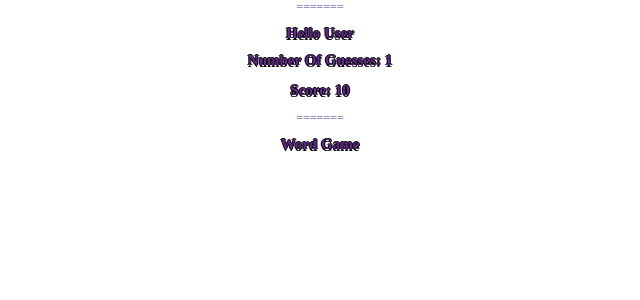
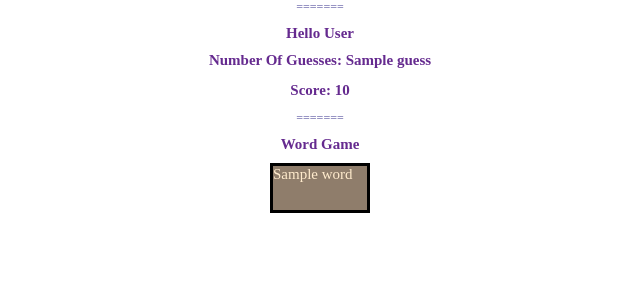
Before and after one commit to rudhib2/Language-Learning-Application, a Flask app: template templates/index.html in a window 1280 px wide. Shown: the top 300 px of the page, without its empty margins (320-960 px from the left). Run offline with Flask 2, Linux system fonts and the light colour scheme; the template is opened without the code that fills it: most values are stand-ins (such as "Sample title", 1, 10 or a date in 2020); parts of the project's set-up code (start-up, migrations or seed data) failed here and were passed over.

Commit message:
displaying python variables on html, updated cards on html, worked on word arrays

```diff
--- a/app.py
+++ b/app.py
@@ -12,18 +12,23 @@ db = SQLAlchemy(app)
 
 
 
-@app.route('/')
-def index():
-    return render_template('index.html')
+# # @app.route('/')
+# # def index():
+# #     temp = 1
+# #     return render_template('index.html', value = temp, guess = "test")
 
-if __name__ == "__main__":
-    app.run(debug=True)
+# if __name__ == "__main__":
+#     app.run(debug=True)
 
 class PlayerInfo:
     # Private variable score keep track of the score of the user
     score = 0
     # Private variable number_of_card_pairs left on screen (updates once the user answered the question correctly)
     number_of_card_pairs = 5
+    #words from txt file converted to word bank
+    #word_bank = []
+    with open('easy_words.txt','r') as w:
+        word_bank = w.read().split()
     # Array storing English words
     english = []
     # Array storing words in another languages selected by the user
@@ -43,7 +48,12 @@ def get_meaning(provided_language, word, target_language):
 # Generate several? random words in the target_language
 def generate_rand_words(target_language):
     # Assigning definition and words into 2 separate arrays each one contains 5 words
+    player.english.append(player.word_bank[0])
+    for i in player.number_of_card_pairs:
+        player.english.append(random.choice(player.word_bank))
+    english_word = random.choice(open("easy_words.txt","r").readline().split())
     # Picking random words to go into first array words
+    #make sure no duplicate words
     # Getting definitions by calling get_meaning for the second array definitions
     # Call check_not_same()
     check_not_same()
@@ -74,6 +84,8 @@ def correct_input(user_input):
             update_user_score()
             remove(user_input)
             player.num_of_guesses = 3
+            #should update frontend display of guesses
+            render_template("index.html", guess = player.num_of_guesses)
     return
 
 # Remove word and definition once we get it correct
@@ -105,6 +117,7 @@ def check_not_same():
 
 # Controls the user score
 def get_user_score():
+    #render_template('index.html', score = player.score, test = "here")
     return player.score
 
 # Setting the user score
@@ -116,3 +129,11 @@ def set_user_score(input):
 def update_user_score():
     player.score += 1
     return
+
+@app.route('/')
+def index():
+    temp = 1
+    return render_template('index.html', score = player.score, guess = player.num_of_guesses, word = player.word_bank[0])
+
+if __name__ == "__main__":
+    app.run(debug=True)
--- a/static/css/main.css
+++ b/static/css/main.css
@@ -16,13 +16,26 @@ body {
 h1 {
     color: rgb(101, 42, 143);
     text-align: center;
-    text-shadow: -1px 0 black, 0 2px black, 1px 0 black, 0 -1px black;
+    /*text-shadow: -1px 0 black, 0 2px black, 1px 0 black, 0 -1px black;*/
     font-size: 15px;
 }
 
 h2{
     color:rgb(101, 42, 143);
     text-align: center;
-    text-shadow: -1px 0 black, 0 2px black, 1px 0 black, 0 -1px black;
+    /*text-shadow: -1px 0 black, 0 2px black, 1px 0 black, 0 -1px black;*/
     font-size: 15px;
 }
+
+ #cards {
+    color: blanchedalmond;
+    text-align: center;
+    font-size: 15px;
+    background-color: rgb(143, 125, 107);
+    width: 100px;
+    height: 50px;
+    border: 3px solid rgb(0, 0, 0);
+    box-sizing: border-box;
+    display: inline-flex;
+
+}
--- a/templates/index.html
+++ b/templates/index.html
@@ -11,10 +11,13 @@
 {% block body %}
 <div class="content">
 
-    <h1>Number Of Guesses: {{ num_of_guesses }}</h1>
+    <h1>Number Of Guesses: {{ guess }}</h1>
     <h2>Score: {{ score }}</h2>
 =======
     <h1>Word Game</h1>
+    <div id="cards">
+        {{word}}
+    </div>
 
 </div>
 {% endblock %}
```
